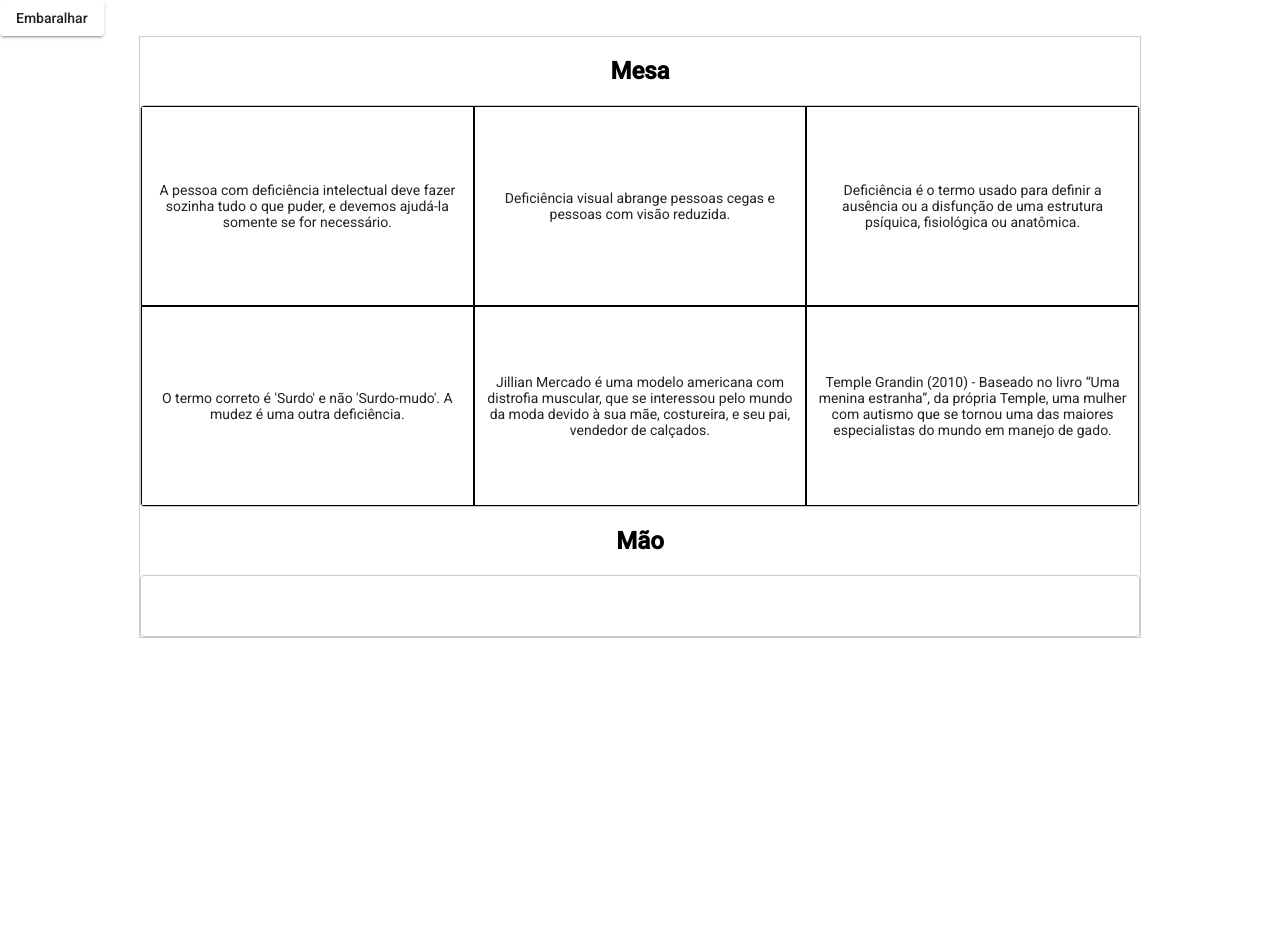
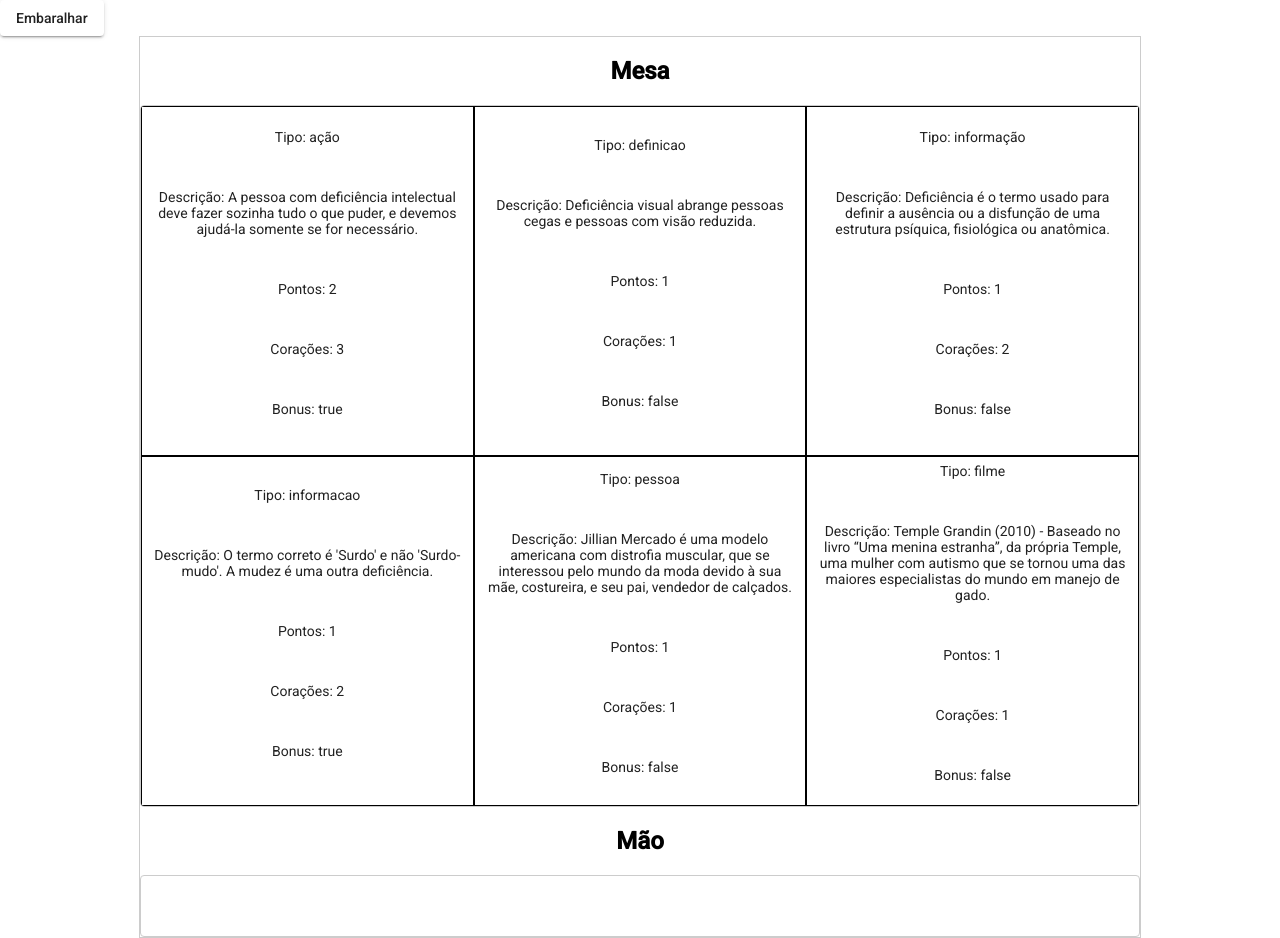
Before and after one commit to felipebonadio/TesteLila, an Angular app: page / in a window 1280 px wide. Before the commit the page ends 800 px from the top, so only its background shows below. Built offline with nearby package versions, Linux system fonts and the light colour scheme.

Commit message:
updated with peoples on discord

```diff
--- a/src/app/app.component.css
+++ b/src/app/app.component.css
@@ -35,7 +35,7 @@
   background: white;
   font-size: 14px;
   width: auto;
-  height: 200px;
+  height: 350px;
 }
 
 .cdk-drag-preview {
@@ -75,3 +75,8 @@
   display: table;
   clear: both;
 }
+
+.linhas{
+  display: grid;
+  grid-template-rows: auto auto auto auto auto auto;
+}
--- a/src/app/app.component.html
+++ b/src/app/app.component.html
@@ -7,9 +7,15 @@
   <div cdkDropListGroup>
     <h2>Mesa</h2>
     <div class="row">
-      <div cdkDropList [cdkDropListData]="table" class="cartas" (cdkDropListDropped)="drop($event)">
+      <div cdkDropList [cdkDropListData]="table"  class="cartas" (cdkDropListDropped)="drop($event)" >
         <div class="border column example-box" *ngFor="let card of table" cdkDrag>
-          {{ card }}
+          <div class="linhas">
+           <p> Tipo: {{ card[0] }}</p><br>
+           <p> Descrição: {{ card[1] }}</p><br>
+           <p> Pontos: {{ card[2] }}</p><br>
+           <p> Corações: {{ card[3] }}</p><br>
+           <p> Bonus: {{ card[4] }}</p><br>
+          </div>
         </div>
       </div>
     </div>
@@ -17,8 +23,14 @@
     <h2>Mão</h2>
     <div class="row">
       <div cdkDropList [cdkDropListData]="hand" class="cartas" (cdkDropListDropped)="drop($event)">
-        <div class="border column example-box" *ngFor="let item of hand" cdkDrag>
-          {{ item }}
+        <div class="border column example-box" *ngFor="let card of hand" cdkDrag>
+          <div class="linhas">
+            <p> Tipo: {{ card[0] }}</p><br>
+            <p> Descrição: {{ card[1] }}</p><br>
+            <p> Pontos: {{ card[2] }}</p><br>
+            <p> Corações: {{ card[3] }}</p><br>
+            <p> Bonus: {{ card[4] }}</p><br>
+           </div>
         </div>
       </div>
     </div>
--- a/src/app/app.component.ts
+++ b/src/app/app.component.ts
@@ -23,7 +23,7 @@ export class AppComponent {
   }
 
   private getCards(): string[] {
-    return shuffle(cards.map(card => card.descricao));
+    return shuffle(cards.map(card => [card.tipo, card.descricao, card.pontos, card.coracoes, card.bonus]));
   }
 
   drop(event: CdkDragDrop<string[]>): void {
```
Also changed, not shown: 1 other file (tests, documents, lock files or other folders).
